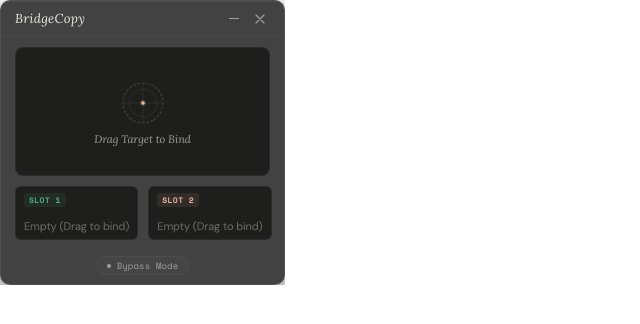
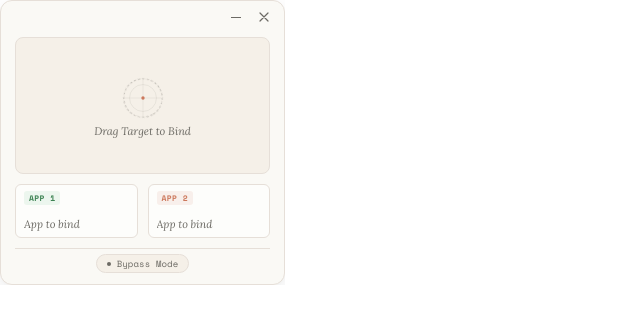
Before and after one commit to jefferykk77/ctrl-C-is-all-you-need, a website: page src/index.html in a window 1280 px wide. Shown: the whole page, without its empty margins (0-640 px from the left). Drawn offline with nearby package versions, Linux system fonts and the light colour scheme.

Commit message:
Apply Claude-inspired classic white design system and update labels to App 1/2

```diff
--- a/src/index.html
+++ b/src/index.html
@@ -11,7 +11,6 @@
   <div class="app-window">
     <!-- Header with window controls -->
     <header class="window-header">
-      <span class="window-title">BridgeCopy</span>
       <div class="window-controls">
         <button id="btn-minimize" class="control-btn" title="Minimize">
           <svg viewBox="0 0 10 1" width="10" height="1">
@@ -51,18 +50,18 @@
       <div class="slots-container">
         <div id="slot-a" class="slot-card empty">
           <div class="slot-header">
-            <span class="slot-badge badge-a">Slot 1</span>
+            <span class="slot-badge badge-a">App 1</span>
             <button class="clear-slot-btn" data-slot="A" title="Clear Slot">✕</button>
           </div>
-          <span class="slot-title">Empty (Drag to bind)</span>
+          <span class="slot-title">App to bind</span>
         </div>
 
         <div id="slot-b" class="slot-card empty">
           <div class="slot-header">
-            <span class="slot-badge badge-b">Slot 2</span>
+            <span class="slot-badge badge-b">App 2</span>
             <button class="clear-slot-btn" data-slot="B" title="Clear Slot">✕</button>
           </div>
-          <span class="slot-title">Empty (Drag to bind)</span>
+          <span class="slot-title">App to bind</span>
         </div>
       </div>
 
--- a/src/main.js
+++ b/src/main.js
@@ -82,7 +82,7 @@ async function refreshSlots() {
   } else {
     cardA.classList.add("empty");
     cardA.classList.remove("active-bound");
-    cardA.querySelector(".slot-title").textContent = "Empty (Drag to bind)";
+    cardA.querySelector(".slot-title").textContent = "App to bind";
   }
 
   // Render Slot B
@@ -93,7 +93,7 @@ async function refreshSlots() {
   } else {
     cardB.classList.add("empty");
     cardB.classList.remove("active-bound");
-    cardB.querySelector(".slot-title").textContent = "Empty (Drag to bind)";
+    cardB.querySelector(".slot-title").textContent = "App to bind";
   }
 
   // Render locked status channel
--- a/src/styles.css
+++ b/src/styles.css
@@ -1,19 +1,20 @@
-@import url('https://fonts.googleapis.com/css2?family=DM+Sans:opsz,wght@9..40,300;9..40,400;9..40,500;9..40,600&family=Lora:ital,wght@0,400;0,500;1,400&family=Space+Mono:wght@400;700&display=swap');
+@import url('https://fonts.googleapis.com/css2?family=Inter:wght@300;400;500;600;700&family=Lora:ital,wght@0,400;0,500;1,400&family=Space+Mono:wght@400;700&display=swap');
 
 :root {
-  /* Cohere Dark Brand Palette */
-  --bg-color: rgba(14, 14, 13, 0.78);
-  --border-color: rgba(235, 232, 226, 0.06);
-  --card-bg: rgba(24, 24, 22, 0.82);
-  --card-bg-hover: rgba(32, 32, 30, 0.88);
-  --text-primary: #ebe8e2;
-  --text-secondary: #a19e98;
-  --text-muted: #6e6c67;
+  /* Claude Classic White/Cream Palette */
+  --bg-color: #faf9f5;
+  --border-color: #e6dfd8;
+  --card-bg: #efe9de;
+  --card-bg-hover: #e8e0d2;
+  --text-primary: #141413;
+  --text-secondary: #3d3d3a;
+  --text-muted: #6c6a64;
 
-  /* Cohere Accents */
-  --accent-peach: #e9b09c;     /* Cohere Coral/Peach */
-  --accent-sage: #4ca684;      /* Cohere Sage Green */
-  --border-glass: rgba(235, 232, 226, 0.08);
+  /* Claude Accents */
+  --accent-coral: #cc785c;      /* Anthropic Coral/Terracotta */
+  --accent-sage: #3c8252;       /* Anthropic Sage Green */
+  --border-glass: #e6dfd8;
+  --error: #c64545;
 }
 
 * {
@@ -29,7 +30,7 @@ html, body {
   height: 285px;
   overflow: hidden;
   background: transparent !important;
-  font-family: 'DM Sans', sans-serif;
+  font-family: 'Inter', -apple-system, BlinkMacSystemFont, sans-serif;
   color: var(--text-primary);
   letter-spacing: -0.1px;
 }
@@ -38,61 +39,50 @@ html, body {
   width: 285px;
   height: 285px;
   background: var(--bg-color);
-  backdrop-filter: blur(24px) saturate(130%);
   border: 1px solid var(--border-glass);
-  border-radius: 10px;
-  box-shadow: 0 10px 30px rgba(0, 0, 0, 0.6), inset 0 1px 0 rgba(235, 232, 226, 0.05);
+  border-radius: 12px;
+  box-shadow: 0 10px 30px rgba(20, 20, 19, 0.08), 0 1px 3px rgba(20, 20, 19, 0.02);
   display: flex;
   flex-direction: column;
 }
 
 /* Header bar */
 .window-header {
-  height: 36px;
+  height: 32px;
   display: flex;
-  justify-content: space-between;
+  justify-content: flex-end; /* Align controls to the top right */
   align-items: center;
-  padding: 0 14px;
-  border-bottom: 1px solid rgba(235, 232, 226, 0.03);
+  padding: 0 8px;
   cursor: move;
-}
-
-.window-title {
-  font-family: 'Lora', serif;
-  font-style: italic;
-  font-size: 13px;
-  font-weight: 500;
-  color: var(--text-primary);
-  letter-spacing: 0.2px;
 }
 
 .window-controls {
   display: flex;
-  gap: 6px;
+  gap: 4px;
 }
 
 .control-btn {
   background: transparent;
   border: none;
-  width: 20px;
-  height: 20px;
-  border-radius: 50%;
-  color: var(--text-secondary);
+  width: 24px;
+  height: 24px;
+  border-radius: 4px;
+  color: var(--text-muted);
   display: flex;
   align-items: center;
   justify-content: center;
   cursor: pointer;
-  transition: all 0.2s cubic-bezier(0.16, 1, 0.3, 1);
+  transition: all 0.15s ease;
 }
 
 .control-btn:hover {
-  background: rgba(235, 232, 226, 0.06);
+  background: #ebe6df;
   color: var(--text-primary);
 }
 
 .close-btn:hover {
-  background: rgba(233, 176, 156, 0.15);
-  color: var(--accent-peach);
+  background: #fce8e6;
+  color: var(--error);
 }
 
 /* Main Content */
@@ -100,14 +90,14 @@ html, body {
   flex: 1;
   display: flex;
   flex-direction: column;
-  padding: 10px 14px 10px 14px;
+  padding: 4px 14px 12px 14px;
   gap: 10px;
 }
 
 /* Target Crosshair Area */
 .crosshair-area {
   flex: 1;
-  background: var(--card-bg);
+  background: #f5f0e8; /* Claude surface-soft */
   border: 1px solid var(--border-color);
   border-radius: 8px;
   display: flex;
@@ -115,25 +105,25 @@ html, body {
   align-items: center;
   justify-content: center;
   cursor: grab;
-  transition: all 0.25s cubic-bezier(0.16, 1, 0.3, 1);
-  padding: 6px 0;
+  transition: all 0.2s cubic-bezier(0.16, 1, 0.3, 1);
+  padding: 4px 0;
 }
 
 .crosshair-area:hover {
-  background: var(--card-bg-hover);
-  border-color: rgba(235, 232, 226, 0.12);
-  box-shadow: 0 4px 20px rgba(0, 0, 0, 0.25);
+  background: #e8e0d2; /* Claude surface-cream-strong */
+  border-color: #d1c8bd;
+  box-shadow: 0 4px 15px rgba(20, 20, 19, 0.04);
 }
 
 .crosshair-area:active {
   cursor: grabbing;
   transform: scale(0.98);
-  border-color: var(--accent-peach);
+  border-color: var(--accent-coral);
 }
 
 .crosshair-wrapper {
-  width: 50px;
-  height: 50px;
+  width: 48px;
+  height: 48px;
   display: flex;
   align-items: center;
   justify-content: center;
@@ -142,13 +132,12 @@ html, body {
 .crosshair-svg {
   width: 100%;
   height: 100%;
-  color: var(--text-secondary);
-  transition: all 0.25s ease;
+  color: var(--text-muted);
+  transition: all 0.2s ease;
 }
 
 .crosshair-area:hover .crosshair-svg {
-  color: var(--accent-peach);
-  filter: drop-shadow(0 0 6px rgba(233, 176, 156, 0.25));
+  color: var(--accent-coral);
 }
 
 /* SVG shapes styling */
@@ -169,26 +158,25 @@ html, body {
   stroke: currentColor;
   stroke-width: 0.8;
   fill: none;
-  opacity: 0.3;
+  opacity: 0.25;
 }
 
 .crosshair-line {
   stroke: currentColor;
   stroke-width: 0.6;
-  opacity: 0.4;
+  opacity: 0.3;
 }
 
 .target-dot {
-  fill: var(--accent-peach);
-  filter: drop-shadow(0 0 2px var(--accent-peach));
+  fill: var(--accent-coral);
 }
 
 .drag-hint {
   font-family: 'Lora', serif;
   font-style: italic;
   font-size: 11px;
-  color: var(--text-secondary);
-  margin-top: 4px;
+  color: var(--text-muted);
+  margin-top: 2px;
   transition: color 0.2s ease;
 }
 
@@ -205,7 +193,7 @@ html, body {
 
 .slot-card {
   height: 54px;
-  background: var(--card-bg);
+  background: #fdfdfb;
   border: 1px solid var(--border-color);
   border-radius: 6px;
   padding: 6px 8px;
@@ -216,20 +204,20 @@ html, body {
 }
 
 .slot-card:hover {
-  background: var(--card-bg-hover);
-  border-color: rgba(235, 232, 226, 0.08);
+  background: #f5f0e8;
+  border-color: #d1c8bd;
 }
 
 .slot-card.active-bound {
-  box-shadow: inset 0 0 8px rgba(235, 232, 226, 0.02);
+  background: #efe9de; /* Claude card surface */
 }
 
 #slot-a.active-bound {
-  border-color: rgba(76, 166, 132, 0.3);
+  border-color: rgba(60, 130, 82, 0.4);
 }
 
 #slot-b.active-bound {
-  border-color: rgba(233, 176, 156, 0.3);
+  border-color: rgba(204, 120, 92, 0.4);
 }
 
 .slot-header {
@@ -249,19 +237,19 @@ html, body {
 }
 
 .badge-a {
-  background: rgba(76, 166, 132, 0.1);
+  background: rgba(93, 184, 114, 0.1);
   color: var(--accent-sage);
 }
 
 .badge-b {
-  background: rgba(233, 176, 156, 0.1);
-  color: var(--accent-peach);
+  background: rgba(204, 120, 92, 0.1);
+  color: var(--accent-coral);
 }
 
 .clear-slot-btn {
   background: transparent;
   border: none;
-  color: var(--text-secondary);
+  color: var(--text-muted);
   font-size: 8px;
   cursor: pointer;
   padding: 2px;
@@ -275,7 +263,7 @@ html, body {
 
 .clear-slot-btn:hover {
   opacity: 1 !important;
-  color: var(--accent-peach);
+  color: var(--error);
 }
 
 .slot-title {
@@ -290,6 +278,8 @@ html, body {
 .slot-card.empty .slot-title {
   color: var(--text-muted);
   font-weight: 400;
+  font-family: 'Lora', serif;
+  font-style: italic;
 }
 
 /* Status Bar */
@@ -298,7 +288,7 @@ html, body {
   display: flex;
   align-items: center;
   justify-content: center;
-  border-top: 1px solid rgba(235, 232, 226, 0.02);
+  border-top: 1px solid var(--border-color);
   padding-top: 6px;
 }
 
@@ -310,22 +300,21 @@ html, body {
   border-radius: 12px;
   font-family: 'Space Mono', monospace;
   font-size: 9px;
-  font-weight: 400;
-  transition: all 0.25s ease;
+  font-weight: 500;
+  transition: all 0.2s ease;
   letter-spacing: 0.1px;
 }
 
 .status-indicator.inactive {
-  background: rgba(235, 232, 226, 0.02);
-  color: var(--text-secondary);
-  border: 1px solid rgba(235, 232, 226, 0.03);
+  background: #f5f0e8;
+  color: var(--text-muted);
+  border: 1px solid var(--border-color);
 }
 
 .status-indicator.active {
-  background: rgba(76, 166, 132, 0.05);
+  background: rgba(93, 184, 114, 0.1);
   color: var(--accent-sage);
-  border: 1px solid rgba(76, 166, 132, 0.2);
-  box-shadow: 0 0 10px rgba(76, 166, 132, 0.03);
+  border: 1px solid rgba(93, 184, 114, 0.3);
 }
 
 .status-dot {
```
